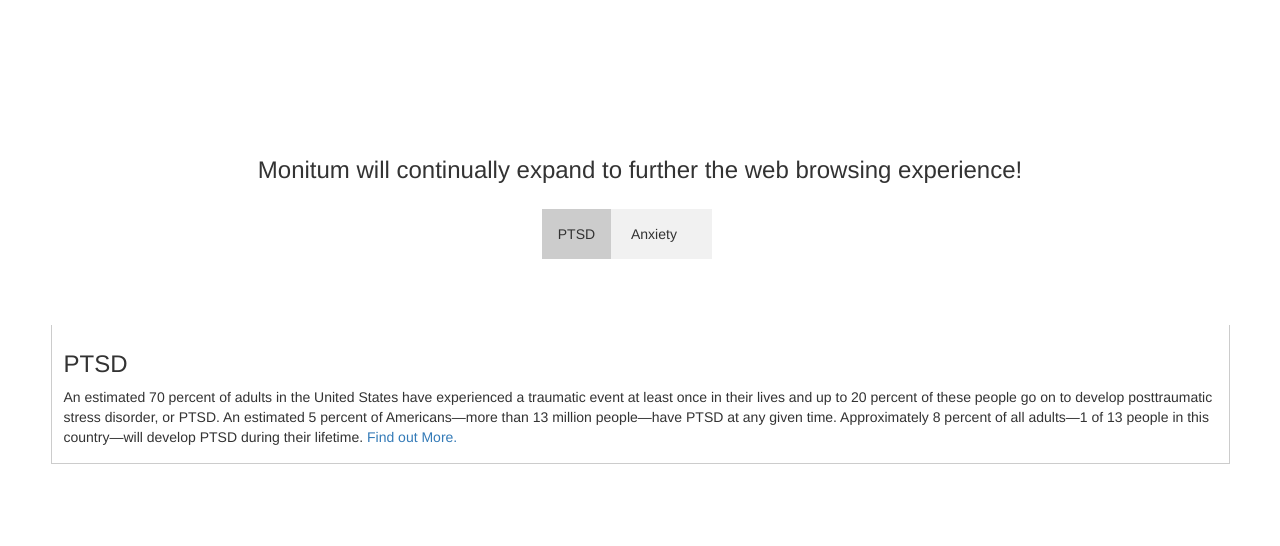
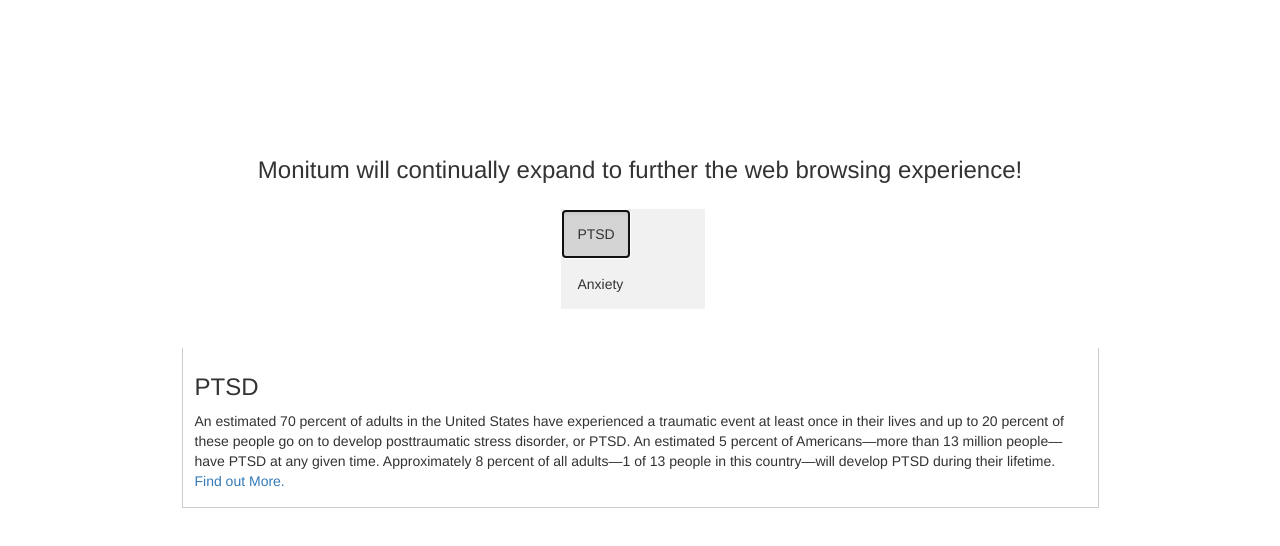
Before and after one commit to digitaldina/seizureSite, a plain HTML site: page Index.html in a window 1280 px wide. Both pictures are taken after a click on the button "PTSD". Shown: the part 2479-3025 px from the top of the page. Drawn offline with nearby package versions, Linux system fonts and the light colour scheme; some packages are replaced by stand-ins of ours.

Commit message:
modify btns

```diff
--- a/Index.html
+++ b/Index.html
@@ -62,7 +62,7 @@
 		<a href="#slide2"><img class="alterimg" src="assets/img/slide/02.jpg"  alt="Monitum can protect you from triggers with simple alerts."></a>
 	  </li>
 	  <li>
-		<a href="#slide3"><img class="alterimg" src="assets/img/slide/03.jpg" alt="Install now and change the way you browse the web <span class='red'>♥</span>"></a>
+		<a href="#slide3"><img class="alterimg" src="assets/img/slide/03.jpg" alt="Install now and change the way you browse the web"></a>
 	  </li>
 	</ul>
 </section>
@@ -229,8 +229,8 @@
 				<h3><span>Monitum will continually expand to further the web browsing experience!</span></h3>
 			</div>
 			<div class="tab">
- 				<button class="tablinks" onclick="openCity(event, 'ptsd')">PTSD</button>
-  				<button class="tablinks" onclick="openCity(event, 'Anxiety')">Anxiety</button>
+ 				<button class="tablinks btn btn-default" onclick="openCity(event, 'ptsd')">PTSD</button>
+  				<button class="tablinks btn btn-default" onclick="openCity(event, 'Anxiety')">Anxiety</button>
 			</div>
 			<div id="ptsd" class="tabcontent">
   				<h3>PTSD</h3>
--- a/assets/css/style.css
+++ b/assets/css/style.css
@@ -824,11 +824,11 @@ ul.the-icons {
 
 /*tab content*/
 .tab {
-	margin: 2% 0% 0 42.5%;
+	margin: 2% 0% 0 44%;
     overflow: hidden;
     /*border: 1px solid #ccc;*/
     background-color: #f1f1f1;
-    width: 13%;
+    width: 11%;
 }
 
 /* Style the buttons that are used to open the tab content */
@@ -856,7 +856,7 @@ ul.the-icons {
 
 /* Style the tab content */
 .tabcontent {
-    margin: 5%;
+    margin: 3% 15%;
     display: none;
     padding: 6px 12px;
     border: 1px solid #ccc;
```
